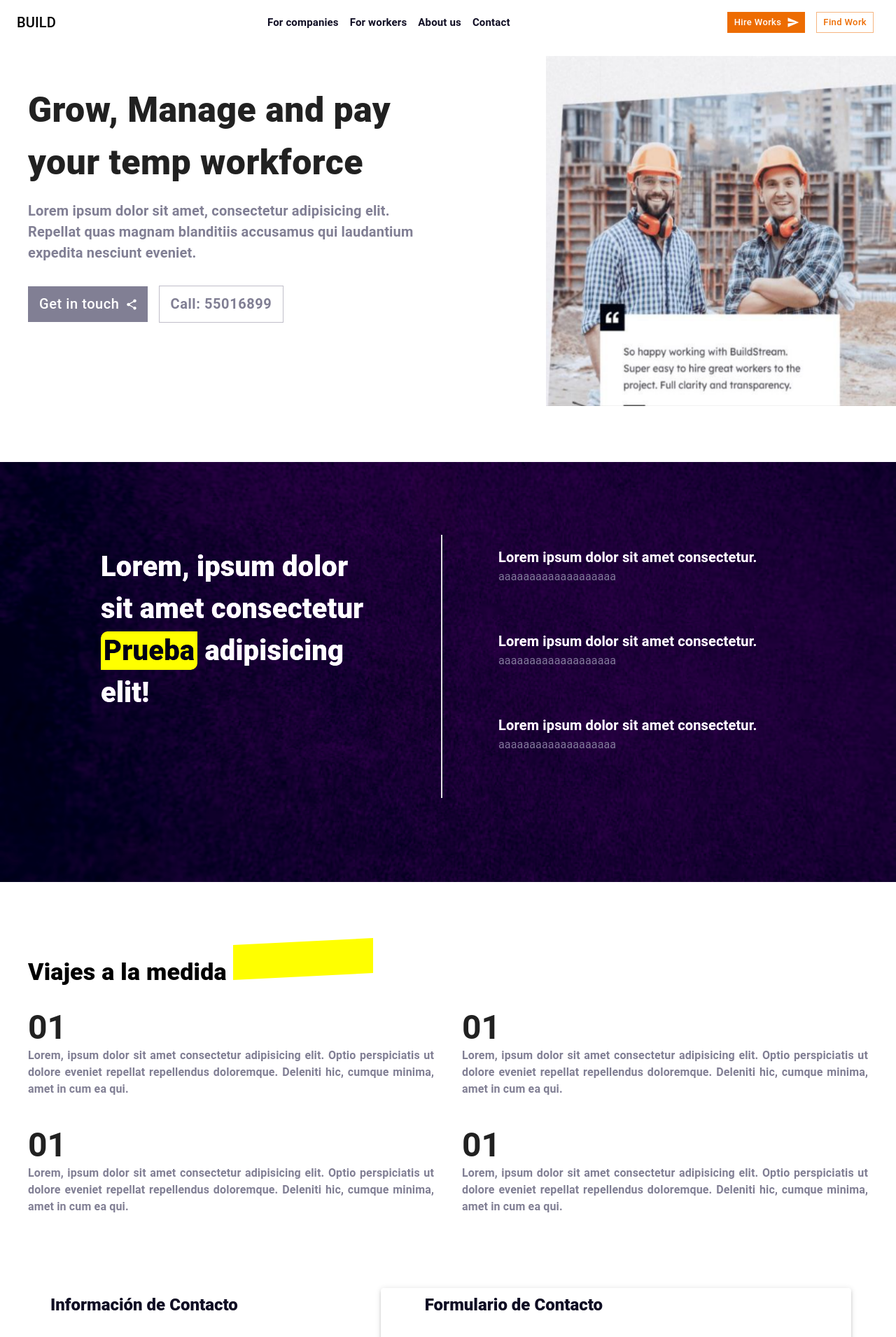
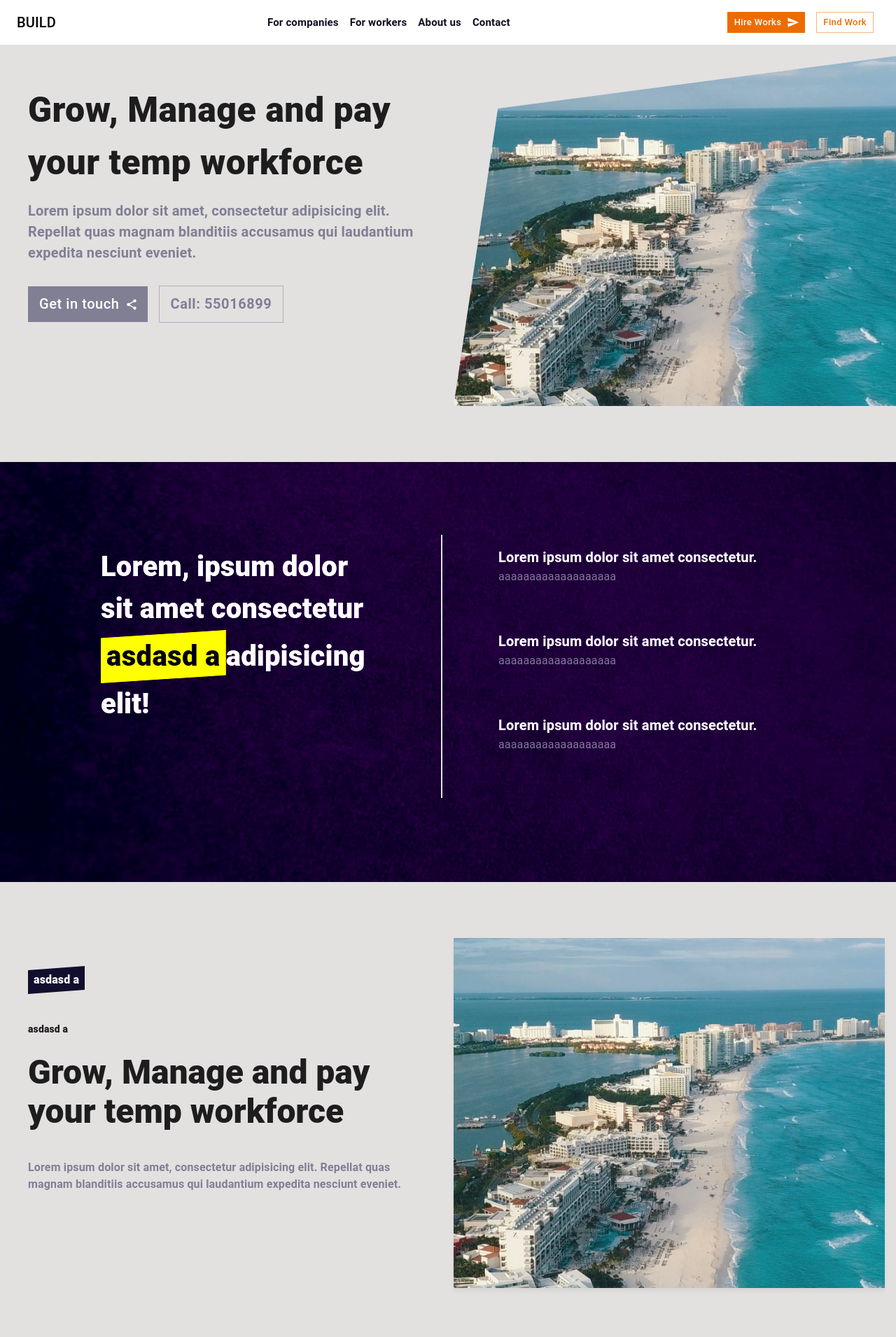
Before and after one commit to carterror/landingpage, a Next.js app: page / in a window 1280 px wide. Shown: the top 1910 px of the page at 70% size. Built offline with nearby package versions, Linux system fonts and the light colour scheme.

Commit message:
retoques en todo el disenno y componente de contactenos

```diff
--- a/components/commons/ScrollSpy.tsx
+++ b/components/commons/ScrollSpy.tsx
@@ -53,7 +53,6 @@ export default function ScrollSpy({children, des = {x:0 , y:0}, pos = 0}: Props)
   return (
     <>
       <animated.div
-        onClick={handleClick}
           style={{
             ...springs,
           }}
--- /dev/null
+++ b/components/home/Banner.tsx
@@ -0,0 +1,59 @@
+import { Box, Button, Card, CardContent, CardMedia, Container, Grid, Typography } from '@mui/material'
+import React from 'react'
+import { useTranslation } from 'react-i18next'
+import styles from "../../styles/Index.module.css";
+import 'react-slideshow-image/dist/styles.css';
+import "swiper/css";
+import "swiper/css/navigation";
+import "swiper/css/pagination";
+import "swiper/css/scrollbar";
+import 'swiper/css/effect-fade';
+import Image from 'next/image';
+import ShareIcon from '@mui/icons-material/Share';
+
+
+export const Banner = () => {
+
+  const { t } = useTranslation()
+  const images = [
+    "/0.jpg",
+    "/1.jpg",
+    "/2.jpg",
+
+  ];
+
+  return (
+    <Grid className={styles.bgHome}>
+    <Grid item xs={12}>
+        <Grid container spacing={2} display="flex" justifyContent={"space-between"} paddingY={10}>
+          <Grid item xs={12} md={6} display="flex" justifyContent={"end"}>
+            <Grid item xs={12} paddingY={5} paddingX={5}>
+                <Typography fontSize={50} fontWeight={900} >
+                  Grow, Manage and pay your temp workforce
+                </Typography>
+                <Typography fontSize={20} color='secondary' fontWeight={600} marginTop={2}>
+                  Lorem ipsum dolor sit amet, consectetur adipisicing elit. Repellat quas magnam blanditiis accusamus qui laudantium expedita nesciunt eveniet.
+                </Typography>
+                <Box paddingTop={4}>
+                <Button color='secondary' sx={{fontSize: 20, paddingX: 2, paddingY: 1, marginRight: 2}} endIcon={<ShareIcon />} >Get in touch</Button>
+                <Button variant='outlined' color='secondary' sx={{fontSize: 20, paddingX: 2, paddingY: 1, fontWeight: 600}}>Call: 55016899</Button>
+                </Box>
+                </Grid>
+          </Grid>
+          <Grid item xs={12} md={6} display="flex" justifyContent={"end"} >
+          <Card sx={{borderRadius: 0, clipPath: 'polygon(100% 0%,10% 15%, 0% 100%, 100% 100%)'}} >
+
+          <CardMedia
+                  component="img"
+                  height="500"
+                  image="/0.jpg"
+                  alt="green iguana"
+                />
+            </Card>
+          </Grid>
+        </Grid>
+
+    </Grid>
+  </Grid>
+  )
+}
--- a/components/home/FormContact.tsx
+++ b/components/home/FormContact.tsx
@@ -49,7 +49,7 @@ export const FormContact = () => {
         console.log(data);
          setOpenD(true);
 
-        emailjs.send("service_3lp2ayt", "template_jec1b4o", data, "FDUZ9tJ2LqrLT120R").then(
+        emailjs.send("service_alzwbq7", "template_f4s13cv", data, "GwC1u-sKz__UPmSdE").then(
             (response) => {
                 console.log("SUCCESS!", response.status, response.text);
                 setType("success");
--- a/components/home/DatesData.tsx
+++ b/components/home/Seccion1.tsx
@@ -1,15 +1,10 @@
 import React from "react";
 import { Box, Button, Container, Grid, Typography } from "@mui/material";
 import Image from "next/image";
-import { useTranslation } from 'react-i18next'
-import { Swiper, SwiperSlide } from "swiper/react";
-import { Navigation, Parallax } from "swiper";
 // Import Swiper styles
 import "swiper/css";
 import "swiper/css/free-mode";
 import "swiper/css/pagination";
-// import required modules
-import { FreeMode, Pagination } from "swiper";
 
 import { PlaceCard } from "../cards/PlaceCard";
 import { carData } from "../../config/cardData";
@@ -18,7 +13,7 @@ import ScrollSpy from "../commons/ScrollSpy";
 
 
 
-export const DatesData = () => {
+export const Session1 = () => {
 
     return (
         <>
@@ -28,9 +23,10 @@ export const DatesData = () => {
                 <Container>
                 <Grid container spacing={2} justifyContent="space-between" sx={{backgroundColor: '', color: "white"}}>
                 <Grid item xs={12} md={6} display={'block'} sx={{borderRight: {xs: 'none', md: 'solid #ccc 2px'}, borderBottom: {xs: 'solid #ccc 2px', md: 'none'}, fontWeight: 800, fontSize: 40, paddingRight: 10, paddingBottom: 10, marginBottom: {xs: 10, md: 0} }}>
-                    Lorem, ipsum dolor sit amet consectetur <Box bgcolor={'yellow'} color={'#120f2e'} display={'inline'} padding={0.5} borderRadius={'10px 0px 10px 0px'}>
-                                Prueba
-                            </Box> adipisicing elit!
+                    Lorem, ipsum dolor sit amet consectetur
+                    <Typography bgcolor={'yellow'} fontWeight={800} fontSize={40} color={'#120f2e'} sx={{ clipPath: 'polygon(100% 0%, 0% 15%, 0% 100%, 100% 85%)', display: 'inline-block', padding: 1}}> asdasd a </Typography>
+                 adipisicing elit!
+
                 </Grid>
 
 
--- /dev/null
+++ b/components/home/Session2.tsx
@@ -0,0 +1,61 @@
+import { Box, Button, Card, CardActionArea, CardContent, CardMedia, Container, Grid, Typography } from '@mui/material'
+import React from 'react'
+import { useTranslation } from 'react-i18next'
+import styles from "../../styles/Index.module.css";
+import 'react-slideshow-image/dist/styles.css';
+import "swiper/css";
+import "swiper/css/navigation";
+import "swiper/css/pagination";
+import "swiper/css/scrollbar";
+import 'swiper/css/effect-fade';
+import Image from 'next/image';
+import ShareIcon from '@mui/icons-material/Share';
+
+
+export const Session2 = () => {
+
+  const { t } = useTranslation()
+  const images = [
+    "/0.jpg",
+    "/1.jpg",
+    "/2.jpg",
+
+  ];
+
+  return (
+    <Grid className={styles.bgHome}>
+    <Grid item xs={12}>
+        <Grid container spacing={2} display="flex" justifyContent={"space-between"} paddingY={10}>
+          <Grid item xs={12} md={6} display="flex" justifyContent={"end"}>
+            <Grid item xs={12} paddingY={5} paddingX={5}>
+              <Typography color={'white'} fontWeight={800} variant='body1' padding={1} bgcolor={'#120f2e'} sx={{ clipPath: 'polygon(100% 0%, 0% 15%, 0% 100%, 100% 85%)', display: 'inline-block'}}> asdasd a </Typography>
+
+              <Typography fontWeight={800} variant='body2' marginTop={5} marginBottom={3}> asdasd a </Typography>
+
+                <Typography variant='h3' fontWeight={900} marginBottom={5}>
+                  Grow, Manage and pay your temp workforce
+                </Typography>
+                <Typography variant='body1' color='secondary' fontWeight={600} marginTop={2}>
+                  Lorem ipsum dolor sit amet, consectetur adipisicing elit. Repellat quas magnam blanditiis accusamus qui laudantium expedita nesciunt eveniet.
+                </Typography>
+                </Grid>
+          </Grid>
+          <Grid item xs={12} md={6}  padding={2} display="flex" justifyContent={"end"}>
+
+            <Card sx={{borderRadius: 0}}>
+                <CardMedia
+                  component="img"
+                  height="500"
+                  image="/0.jpg"
+                  alt="green iguana"
+                />
+
+            </Card>
+
+          </Grid>
+        </Grid>
+
+    </Grid>
+  </Grid>
+  )
+}
--- a/components/home/PriceData.tsx
+++ b/components/home/Session3.tsx
@@ -1,14 +1,15 @@
 import React from "react";
-import { Box, Button, Container, Grid, Theme, Typography } from "@mui/material";
+import { Box, Button, Card, CardContent, Container, Grid, Theme, Typography } from "@mui/material";
 import Image from "next/image";
 import { useTranslation } from "react-i18next";
-import styles from "../../styles/Index.module.css";
 
-export const PriceData = () => {
+import FormatQuoteIcon from '@mui/icons-material/FormatQuote';
+
+export const Session3 = () => {
     const { t } = useTranslation();
 
     return (
-        <Grid xs={12} md={10} my={5} sx={{ py: 5, backgroundColor: "", padding: 5 }} id="price">
+        <Grid xs={12} md={10} my={5} sx={{ px: 5 }} id="price">
 
                 <Grid
                     container
@@ -21,24 +22,13 @@ export const PriceData = () => {
                         <Typography
                             variant="h4"
                             color="black"
-                            sx={{ fontWeight: "900", fontStyle: "normal" }}>
+                            sx={{ fontWeight: "800", fontStyle: "normal" }}>
                             {t("Viajes a la medida ")}
                             {/* <Box component={'polygon'} points="0,100 50,00, 100,100" variant='h4' sx={{ fontWeight: "750" }} bgcolor={'yellow'} display={'inline'} padding={'0px 20px'} borderRadius={'10px 0px 10px 0px'}>
                                 Prueba
                             </Box> */}
-                            <Box component="svg" sx={{ width: 200, height: 60, zIndex: 20 }}>
-                                <Box
-                                    component="polygon"
-                                    sx={{
-                                    fill: (theme: Theme) => 'yellow',
-                                    strokeWidth: 1,
-                                    }}
-                                    points=" 0,60 0,10 200,0  200,50"
-                                />
-                                <Typography sx={{position: 'absolute', zIndex: 999, top: 200, color: 'red'}}>
-                                    askjfbasfjabfkjl
-                                </Typography>
-                            </Box>
+                           <Typography color={'black'} fontWeight={800} variant='h4' padding={1} bgcolor={'yellow'} sx={{ clipPath: 'polygon(100% 0%, 0% 15%, 0% 100%, 100% 85%)', display: 'inline-block'}}> asdasd a </Typography>
+
 
 
                         </Typography>
@@ -48,16 +38,24 @@ export const PriceData = () => {
                         <Box
                             sx={{
                                 display: "flex",
-                                flexFlow: "column",
-                                justifyContent: "flex-end",
+
+                                justifyContent: "end",
+                                alignContent: 'end',
                                 textAlign: "end",
+
                             }}>
-                            <Typography
-                                variant="h5"
-                                color="white"
-                                sx={{ fontWeight: "900" }}>
-                                {t("Disfruta de tu viaje personalizado")}
-                            </Typography>
+                                <Card elevation={1} sx={{ textAlign: 'left', borderRadius: 0, minWidth: 200, maxWidth: 400 }} >
+                                    <FormatQuoteIcon sx={{backgroundColor: "black", color: "white"}}/>
+                                    <CardContent>
+                                        <Typography fontWeight={700} variant="body1" color="text.secondary" gutterBottom>
+                                        Word of the Day meaning and kindly.
+                                        </Typography>
+                                        <hr />
+                                        <Typography fontWeight={700} variant="body1">
+                                        well las
+                                        </Typography>
+                                    </CardContent>
+                                </Card>
                            {/*  <Typography variant="h4" color="white" sx={{ fontWeight: "600" }}>
                                 80.00 EU
                             </Typography> */}
--- a/components/home/InitialData.tsx
+++ b/components/home/Session4.tsx
@@ -1,12 +1,8 @@
-import { Box, Button, Card, CardContent, Container, Grid, Typography } from '@mui/material'
+import { Box, Button, Card, CardContent, CardMedia, Container, Grid, Typography } from '@mui/material'
 import React from 'react'
 import { useTranslation } from 'react-i18next'
 import styles from "../../styles/Index.module.css";
-import { Zoom } from 'react-slideshow-image';
 import 'react-slideshow-image/dist/styles.css';
-import ImageFT from 'next/image'
-import { Swiper, SwiperSlide } from "swiper/react";
-import { Navigation, Autoplay , Pagination} from "swiper";
 import "swiper/css";
 import "swiper/css/navigation";
 import "swiper/css/pagination";
@@ -14,10 +10,9 @@ import "swiper/css/scrollbar";
 import 'swiper/css/effect-fade';
 import Image from 'next/image';
 import ShareIcon from '@mui/icons-material/Share';
-import { Grid3x3 } from '@mui/icons-material';
 
 
-export const InitialData = () => {
+export const Session4 = () => {
 
   const { t } = useTranslation()
   const images = [
@@ -35,6 +30,8 @@ export const InitialData = () => {
             <Grid item xs={12} paddingY={5} paddingX={5}>
                 <Typography fontSize={50} fontWeight={900} >
                   Grow, Manage and pay your temp workforce
+                  <Typography color={'black'} fontWeight={800} variant='h4' padding={1} bgcolor={'yellow'} sx={{ clipPath: 'polygon(100% 0%, 0% 15%, 0% 100%, 100% 85%)', display: 'inline-block'}}> asdasd a </Typography>
+
                 </Typography>
                 <Typography fontSize={20} color='secondary' fontWeight={600} marginTop={2}>
                   Lorem ipsum dolor sit amet, consectetur adipisicing elit. Repellat quas magnam blanditiis accusamus qui laudantium expedita nesciunt eveniet.
@@ -45,13 +42,16 @@ export const InitialData = () => {
                 </Box>
                 </Grid>
           </Grid>
-          <Grid item xs={12} md={6}  display="flex" justifyContent={"end"}>
-            <Image
-              src="/b1.png"
-              width={500}
-              height={500}
-              alt="Picture of the author"
-            />
+          <Grid item xs={12} md={6} display="flex" justifyContent={"end"} >
+          <Card sx={{borderRadius: 0, clipPath: 'polygon(100% 0%,10% 15%, 0% 100%, 100% 100%)'}} >
+
+          <CardMedia
+                  component="img"
+                  height="500"
+                  image="/0.jpg"
+                  alt="green iguana"
+                />
+            </Card>
           </Grid>
         </Grid>
 
--- /dev/null
+++ b/components/home/index.ts
@@ -0,0 +1,5 @@
+export * from "./Banner";
+export * from "./Seccion1";
+export * from "./Session2";
+export * from "./Session3";
+export * from "./Session4";
--- a/components/layouts/ShopLayout.tsx
+++ b/components/layouts/ShopLayout.tsx
@@ -1,12 +1,12 @@
 import Head from "next/head"
-import { FC } from "react"
+import { FC, ReactNode } from 'react';
 import { Footer } from "../home/Footer";
 import { SideMenu } from "../ui";
 import Navbar from "../ui/Navbar";
 
 
 interface Props {
-  children:any;
+  children: ReactNode [];
   title: string;
   pageDescription: string;
   imageFullUrl?: string;
@@ -39,7 +39,7 @@ export const ShopLayout:FC<Props> = ({children, title, pageDescription, imageFul
        /*  margin: '80px auto',
         maxWidth: '1440px',
         padding: '0px 30px' */
-
+        backgroundColor: '#e3e0e0',
         scrollBehavior: 'smooth'
 
       }}>
@@ -49,7 +49,7 @@ export const ShopLayout:FC<Props> = ({children, title, pageDescription, imageFul
 
 
       <footer>
-      <Footer />
+        <Footer />
       </footer>
 
     </>
--- a/pages/index.tsx
+++ b/pages/index.tsx
@@ -1,15 +1,10 @@
 
 import { FC } from "react";
 import { ShopLayout } from "../components/layouts";
-import { InitialData } from "../components/home/InitialData";
-import { DatesData } from "../components/home/DatesData";
-import { Announcement } from "../components/home/Announcement";
+
 import { ContactData } from "../components/home/ContactData";
-import { Footer } from "../components/home/Footer";
-import { PriceData } from "../components/home/PriceData";
-import { GetStaticProps } from "next";
 import Head from "next/head";
-import Scrollspy from "../components/commons/ScrollSpy";
+import { Banner, Session1, Session2, Session3, Session4 } from "../components/home";
 
 interface Props {
     toggleTheme: any;
@@ -21,22 +16,29 @@ const Home: FC<Props> = ({ toggleTheme }) => {
         <ShopLayout title="Etravel Bojorquez"
         pageDescription="Descubre el Caribe auténtico, sus lugares escondidos y las leyendas locales que solo conocen los que viven en él."
         toggleTheme={toggleTheme} imageFullUrl="/logo2.jpg">
+
           <Head>
             <meta name="keywords" content="sadasdsa" />
           </Head>
-            <section id={"home"}>
-                <InitialData />
+
+            <section id={"Banner"}>
+                <Banner/>
             </section>
 
-            <section id={"date"}>
-                <DatesData />
+            <section id={"Session1"}>
+                <Session1 />
             </section>
 
-           {/*  <section id={"announcement"}>
-                <Announcement />
-            </section> */}
-            <section id={"price"}>
-              <PriceData />
+            <section id={"Session2"}>
+                <Session2 />
+            </section>
+
+            <section id={"Session3"}>
+              <Session3 />
+
+            </section>
+            <section id={"Session4"}>
+              <Session4 />
 
             </section>
 
@@ -51,12 +53,4 @@ const Home: FC<Props> = ({ toggleTheme }) => {
     );
 };
 
-// export const getStaticProps: GetStaticProps = async (/* { locale } */) => {
-//     return {
-//       props: {
-//         /* ...(await serverSideTranslations(locale || defaultLanguage, ["common"])), */
-//       },
-//     };
-//   };
-
 export default Home;
```
